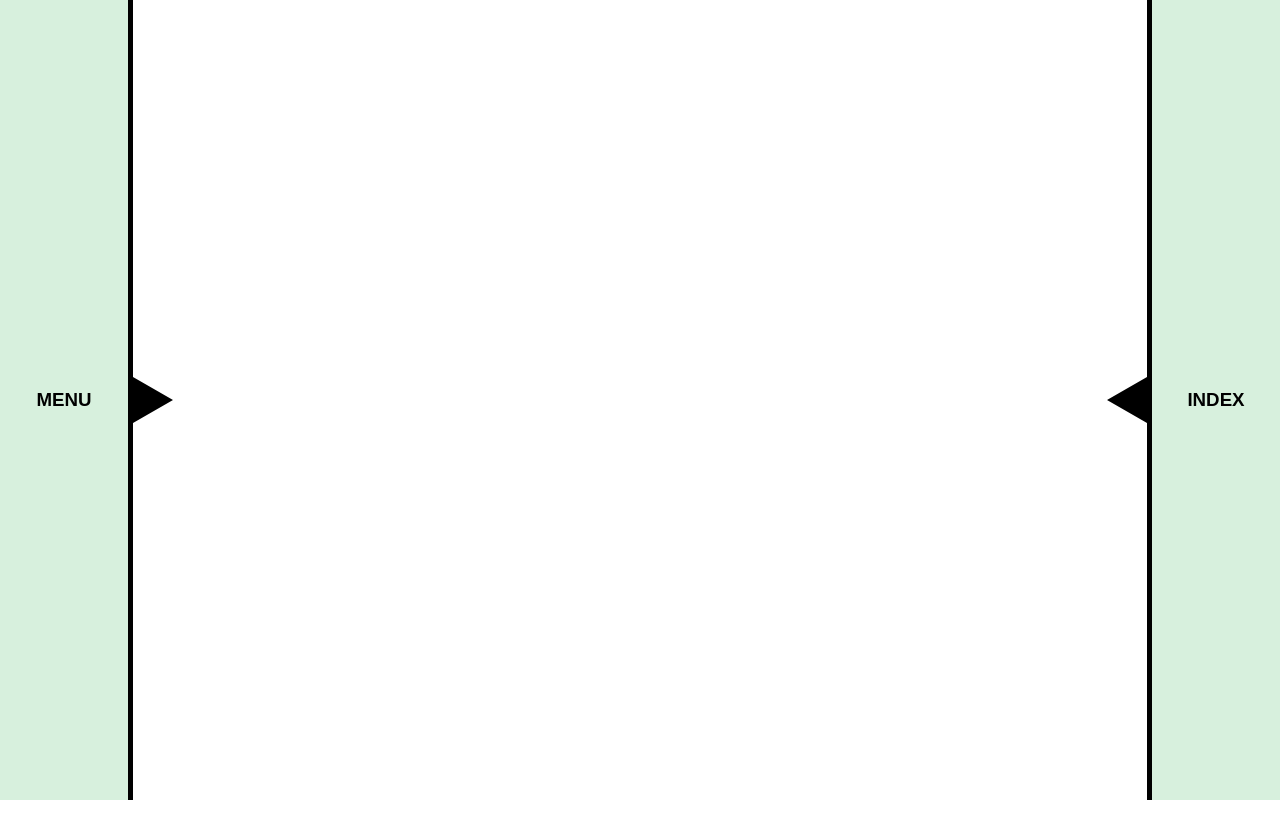
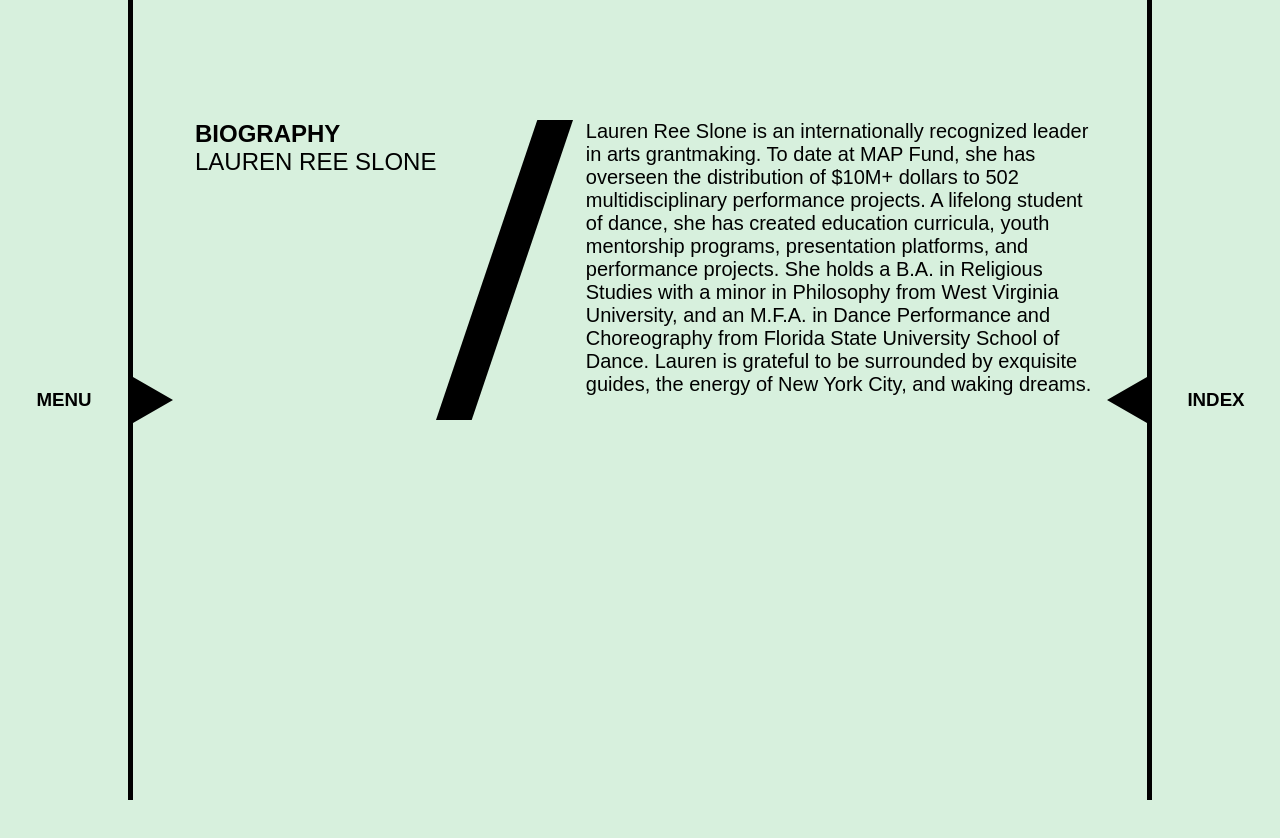
Before and after one commit to ampersand-paris/VAULT, a React (Create React App) app: page /lauren-ree-slone-bio in a window 1280 px wide. Before the commit this address had no page. Shown: the top 838 px of the page. Before the commit the page ends 800 px from the top, so only its background shows below. Built offline with nearby package versions, Linux system fonts and the light colour scheme; a web font is replaced by a local one.

Commit message:
lauren ree slone

```diff
--- a/src/App.js
+++ b/src/App.js
@@ -59,6 +59,7 @@ import JonathanMeyerBio from "./Biographies/JonathanMeyer";
 import BebeMillerBio from "./Biographies/BebeMiller";
 import DianaMuhammadBio from "./Biographies/DianaMuhammad";
 import CoriOlinghouseBio from "./Biographies/CoriOlinghouse";
+import LaurenReeSloneBio from "./Biographies/LaurenReeSlone";
 
 // === VIDEOS ===
 import MeetingThree from "./Videos/MeetingThree";
@@ -126,6 +127,7 @@ return (
                 <Route path="/judy-hussie-taylor-bio" element={<JudyHussieTaylorBio />} />
                 <Route path="/julia-rae-antonick-bio" element={<JuliaRaeAntonickBio />} />
                 <Route path="/lane-czaplinski-bio" element={<LaneCzaplinskiBio />} />
+                <Route path="/lauren-ree-slone-bio" element={<LaurenReeSloneBio />} />
                 <Route path="/lila-hurwitz-bio" element={<LilaHurwitzBio />} />
                 <Route path="/mara-frazier-bio" element={<MaraFrazierBio />} />
                 <Route path="/marji-cole-bio" element={<MarjiColeBio />} />
--- /dev/null
+++ b/src/Biographies/LaurenReeSlone.js
@@ -0,0 +1,29 @@
+// ====== COMPONENTS ======
+
+const LaurenReeSloneBio = (props) => {
+
+    return (
+    <>
+        <div className="one-hundred-vh flex jc-center mobile-al-center mobile-column top-padding mint-green">
+            <div className="vault-padding mobile-flex mobile-jc-center mobile-width">
+                <div className="flex space-btwn essay-title-height">
+                    <div>
+                        <h2 className="subtitle ">BIOGRAPHY</h2>
+                        <h2 className="subtitle neuzit">Lauren Ree Slone</h2>
+                    </div>
+                    <img className="bio-slash" src="/Images/Slash.svg" />
+                    <div className="flex column flex-end">
+                    </div>
+                </div>
+            </div>
+            <section className="flex column al-center no-top-padding mobile-padding">
+                <div className="essay-width ">
+                    <p className="no-top-padding">Lauren Ree Slone is an internationally recognized leader in arts grantmaking. To date at MAP Fund, she has overseen the distribution of $10M+ dollars to 502 multidisciplinary performance projects. A lifelong student of dance, she has created education curricula, youth mentorship programs, presentation platforms, and performance projects. She holds a B.A. in Religious Studies with a minor in Philosophy from West Virginia University, and an M.F.A. in Dance Performance and Choreography from Florida State University School of Dance. Lauren is grateful to be surrounded by exquisite guides, the energy of New York City, and waking dreams.</p>
+                </div>
+            </section>
+        </div>
+    </>
+  );
+}
+
+export default LaurenReeSloneBio;
```
